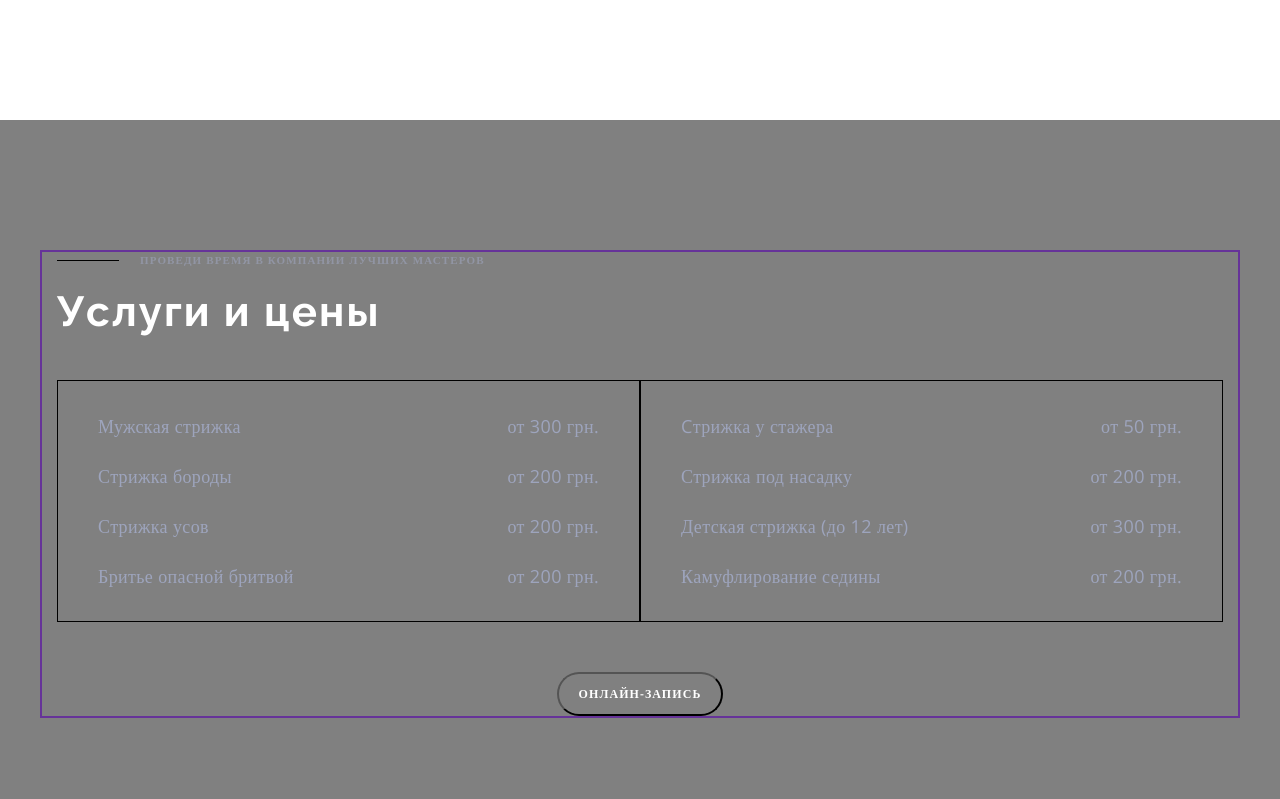
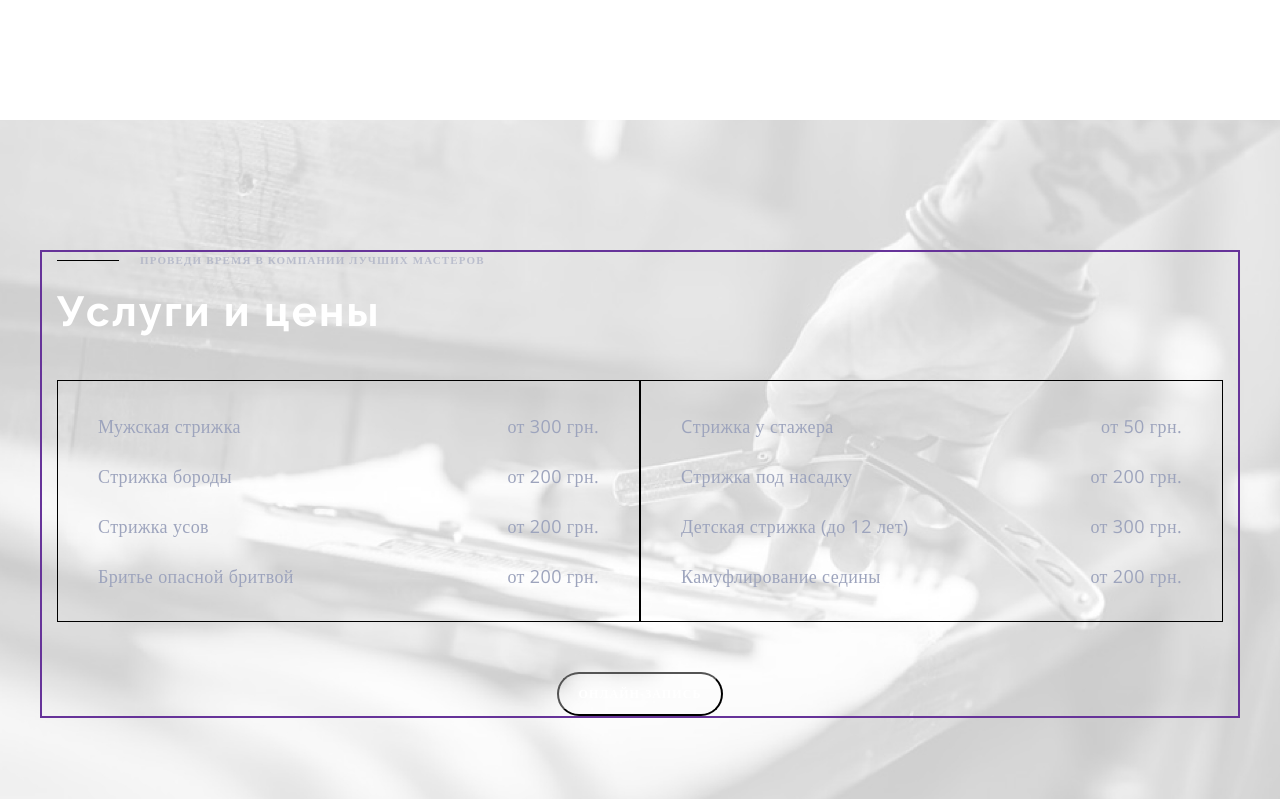
Before and after one commit to dnkolga/barber1, a plain HTML site: page index.html in a window 1280 px wide. Shown: the part 1461-2260 px from the top of the page. Drawn offline with nearby package versions, Linux system fonts and the light colour scheme.

Commit message:
bg start

```diff
--- a/css/styles.css
+++ b/css/styles.css
@@ -255,7 +255,13 @@ header {
 
 /* PRICES */
 .prices {
-  background-color: grey;
+  width: 1280px;
+  margin-right: auto;
+  margin-left: auto;
+  background-color: var(--background-black);
+  background-image: url(../img/prices-bgi.jpg);
+  background-size: cover;
+  background-position: center;
 }
 
 .prices-pretitle {
--- a/index.html
+++ b/index.html
@@ -87,7 +87,7 @@
                     <p class="prices-pretitle">Проведи время в компании лучших мастеров</p>
                 <h2 class="prices-title">Услуги и цены</h2>
                 <div class="prices-card">
-                    <ul class="prices-list list">
+                    <ul class="prices-list first list">
                     <li class="prices-item">
                         <p class="prices-text">Мужская стрижка</p>
                         <span class="prices-span">от 300 грн.</span>
```
Also changed, not shown: img/prices-bgi.jpg (added).
